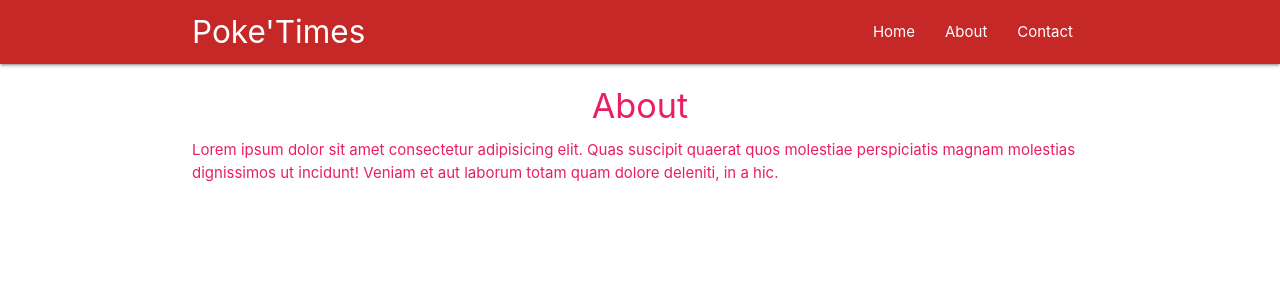
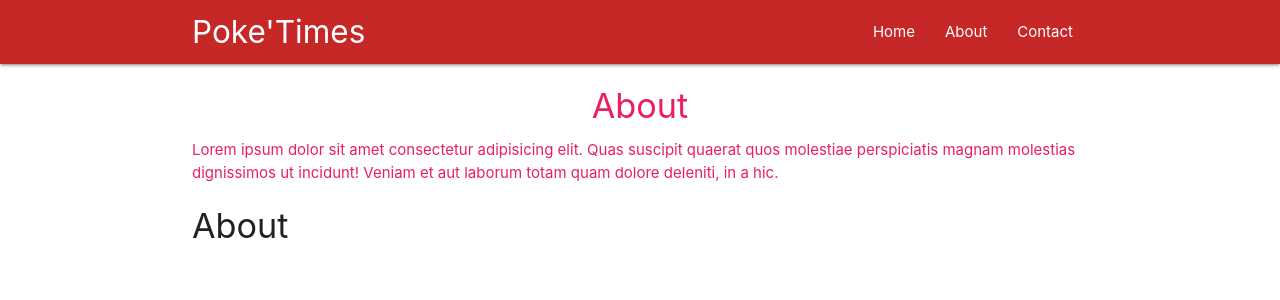
Before and after one commit to ramygouiaa/PokeTimes, a React (Create React App) app: page /About in a window 1280 px wide. Shown: the top 300 px of the page. Built offline with nearby package versions, Linux system fonts and the light colour scheme.

Commit message:
accessing to Route parametesr

```diff
--- a/src/App.js
+++ b/src/App.js
@@ -4,6 +4,7 @@
 import Home from "./components/Home";
 import About from "./components/About";
 import Contact from "./components/Contact";
+import Post from "./components/Post";
 
 
 function App() {
@@ -14,6 +15,7 @@
         <Route exact path="/" component={Home}/>
         <Route path="/about" component={About}/>
         <Route path="/contact" component={Contact}/>
+        <Route path="/:post_id" component={Post}></Route>
       </div>
     </BrowserRouter>
   );
--- a/src/components/Home.js
+++ b/src/components/Home.js
@@ -8,7 +8,7 @@
     componentDidMount(){
 axios.get('https://jsonplaceholder.typicode.com/posts')
 .then((res)=>{
-    console.log(res.data);
+    //console.log(res.data);
     this.setState({
         posts:res.data.slice(0,10)
     })
--- a/src/components/Navbar.js
+++ b/src/components/Navbar.js
@@ -2,7 +2,7 @@
 import { Link, NavLink, withRouter } from "react-router-dom";
 
 const Navbar = (props) => {
-    console.log(props);
+    //console.log(props);
 
     return (
         <nav className="nav-wrapper red darken-3">
--- /dev/null
+++ b/src/components/Post.js
@@ -0,0 +1,24 @@
+import React, { Component  } from "react";
+
+class Post extends Component {
+    state = {
+        id:null
+    }
+    componentDidMount(){
+        //console.log(this.props);
+        let id = this.props.match.params.post_id
+        this.setState({
+            id:id
+        })
+    }
+    render(){
+        return (
+            <div className="container">
+                <h4>{this.state.id}</h4>
+            </div>
+        )
+    }
+
+}
+
+export default Post
```
